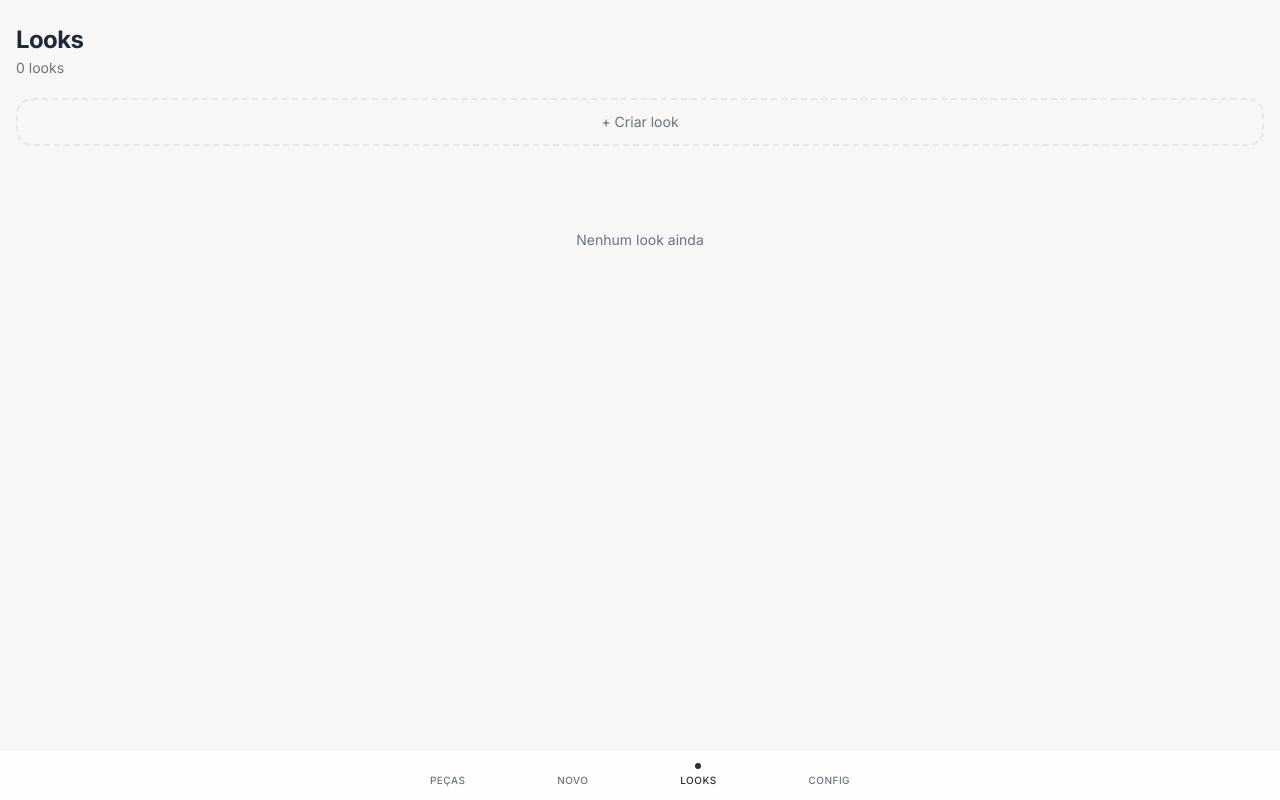
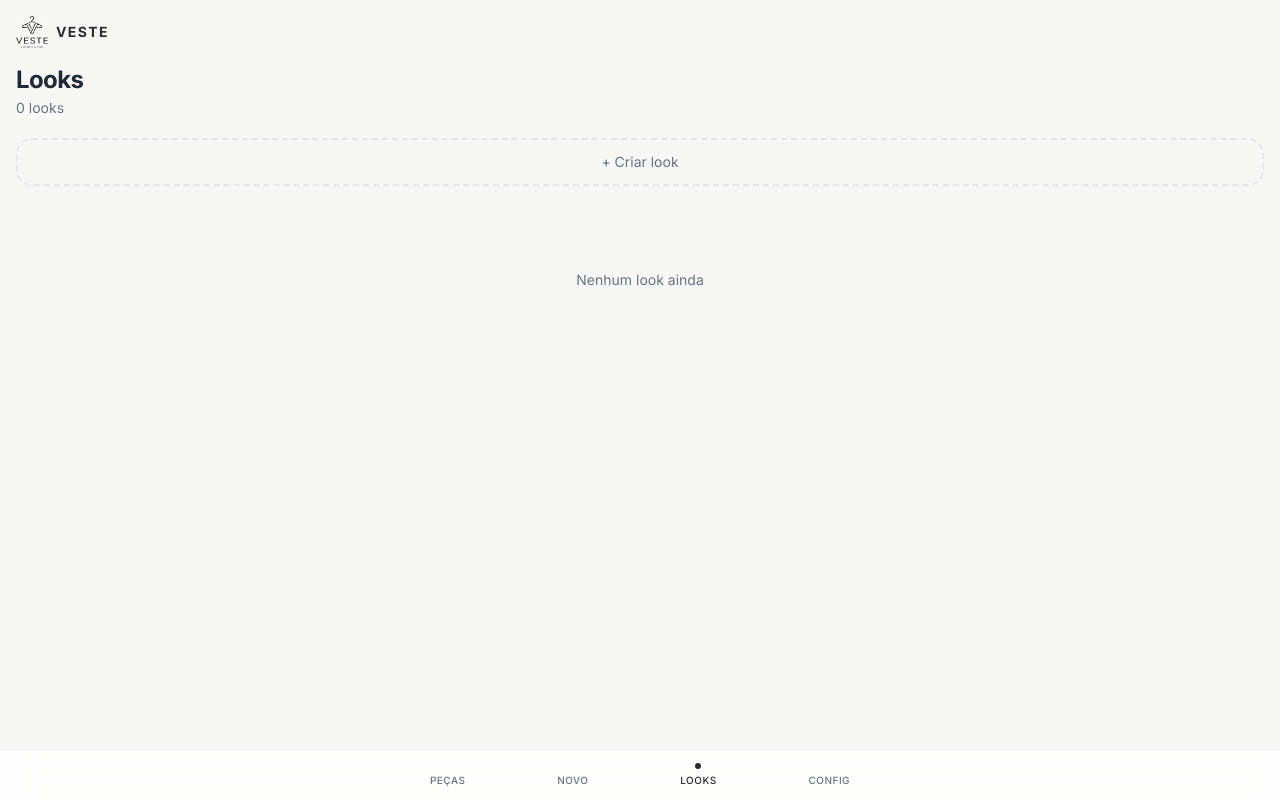
Before and after one commit to JonathanCosta/veste, a Vue app: page /veste/looks in a window 1280 px wide. Built offline with nearby package versions, Linux system fonts and the light colour scheme.

Commit message:
feat(ui): add brand header with logo to LookManagerView
Insert mini-brand header (logo + Veste text) above the page title
with flex items-center gap-2 layout, matching WardrobeView.

```diff
--- a/src/views/LookManagerView.vue
+++ b/src/views/LookManagerView.vue
@@ -168,8 +168,14 @@ function getItemUrl(index) {
 </script>
 
 <template>
-  <div class="px-4 pt-6 pb-4">
-    <header class="mb-5">
+  <div class="px-4 pb-4">
+    <!-- Brand header -->
+    <div class="flex items-center gap-2 pt-4 pb-2">
+      <img src="/logo.png" alt="Veste Logo" class="h-8 w-8 object-contain" />
+      <span class="text-sm font-bold tracking-widest uppercase text-accent">Veste</span>
+    </div>
+
+    <header class="mt-2 mb-5">
       <h1 class="text-2xl font-bold tracking-tight">Looks</h1>
       <p class="text-sm text-text-muted mt-0.5">{{ looks.length }} looks</p>
     </header>
```
